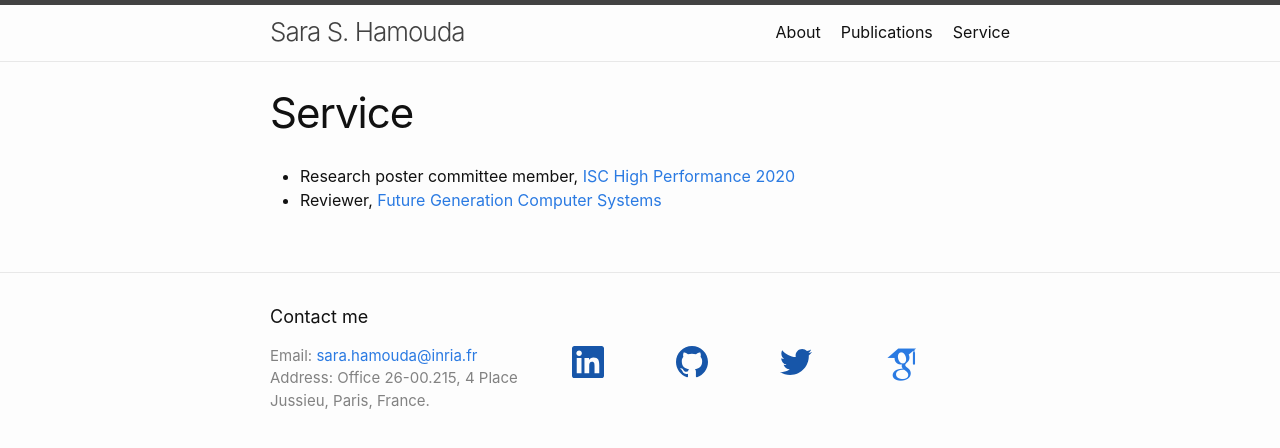
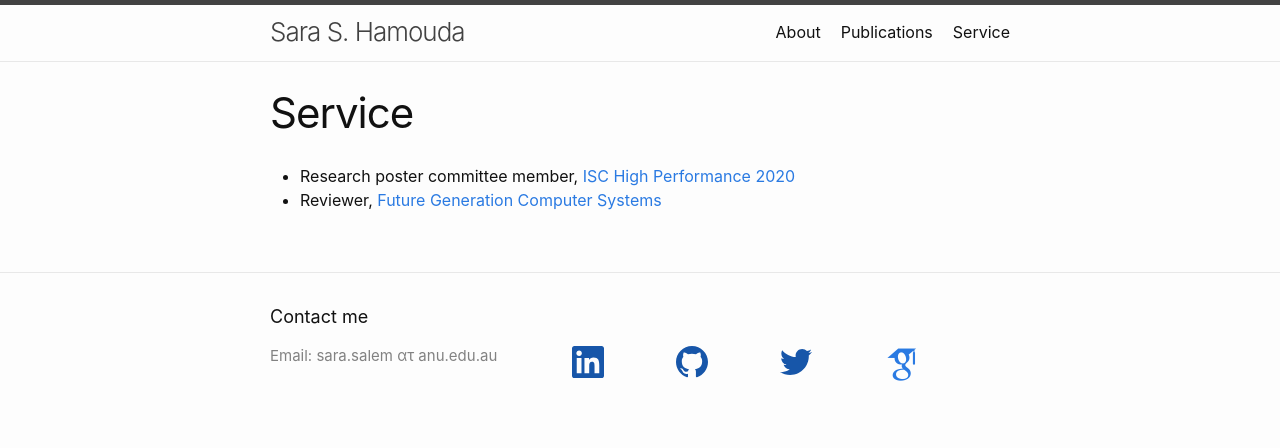
Before and after one commit to shamouda/shamouda.github.io, a Jekyll site: the page built from services.md, in a window 1280 px wide. Shown: the top 448 px of the page. Built offline with Jekyll 4.4.1, drawn with Linux system fonts in a browser that asks for light colours; some web fonts are replaced.

Commit message:
Update footer.html

```diff
--- a/_includes/footer.html
+++ b/_includes/footer.html
@@ -9,8 +9,7 @@
       <div class="footer-col footer-col-1">
         <ul class="contact-list">
           <li class="p-name">
-            Email: <a class="u-email" href="mailto:{{ site.email }}">{{ site.email }}</a> <br/>
-            Address: Office 26-00.215, 4 Place Jussieu, Paris, France.
+            Email: sara.salem  ατ  anu.edu.au <br/>
             </li>
             {%- if site.email -%}
             <li></li>
```
